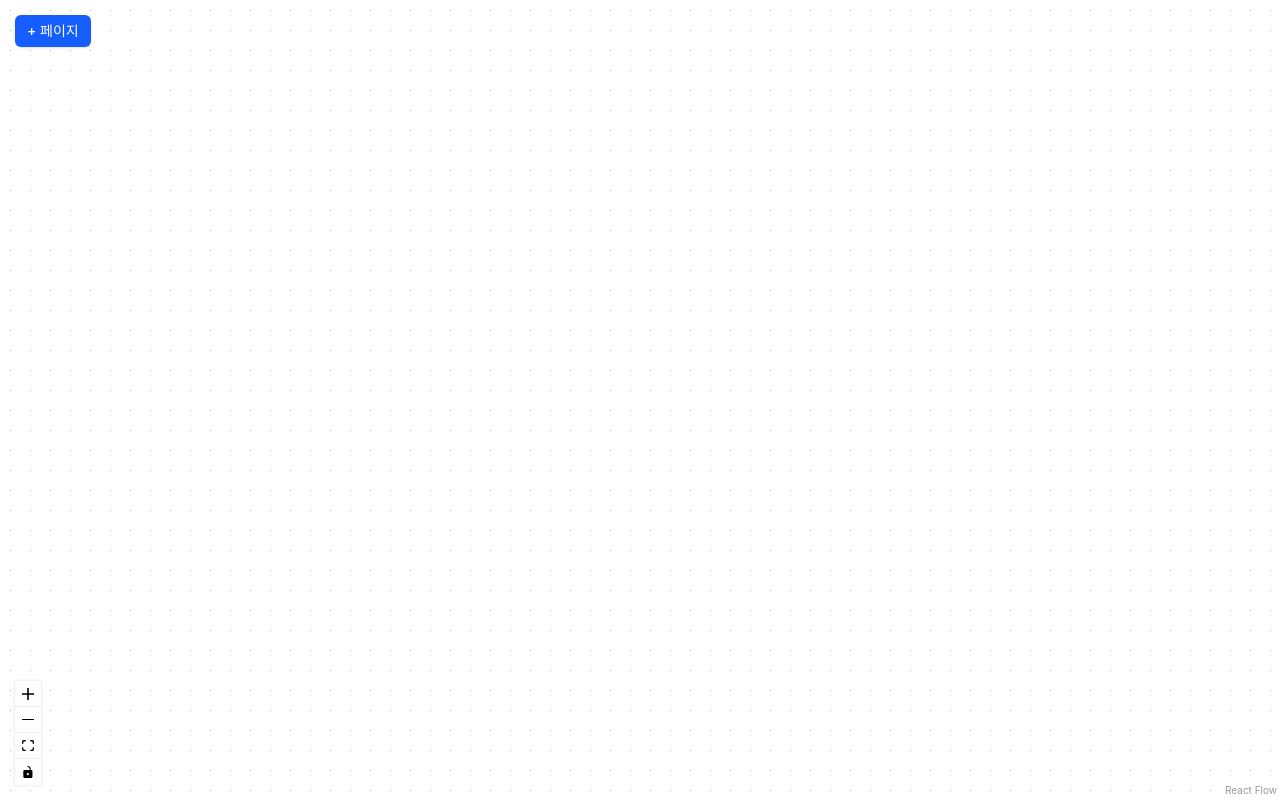
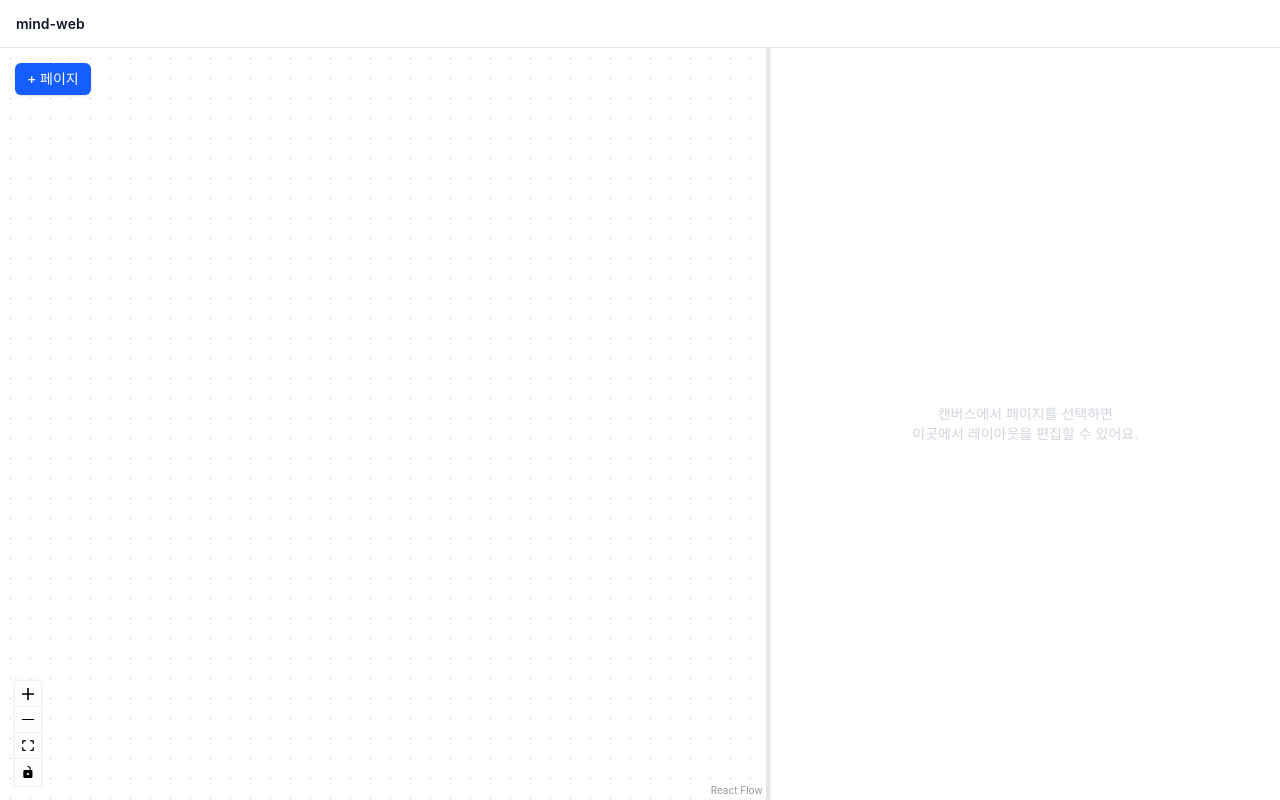
Before and after one commit to k1my3ch4n/mind-web, a React (Vite) app: page / in a window 1280 px wide. Built offline with nearby package versions, Linux system fonts and the light colour scheme.

Commit message:
feat: 마인드맵 캔버스와 레이아웃 에디터를 분할 뷰로 보여주는 워크스페이스 레이아웃 추가

```diff
--- a/src/pages/canvas/ui/CanvasPage.tsx
+++ b/src/pages/canvas/ui/CanvasPage.tsx
@@ -1,7 +1,7 @@
-import { MindMapCanvas } from '@widgets/mind-map-canvas';
+import { WorkspaceLayout } from '@widgets/workspace-layout';
 
 function CanvasPage() {
-  return <MindMapCanvas />;
+  return <WorkspaceLayout />;
 }
 
 export default CanvasPage;
--- a/src/widgets/mind-map-canvas/ui/MindMapCanvas.tsx
+++ b/src/widgets/mind-map-canvas/ui/MindMapCanvas.tsx
@@ -63,7 +63,7 @@ function MindMapCanvasInner() {
 
 function MindMapCanvas() {
   return (
-    <div className="h-screen w-screen">
+    <div className="h-full w-full">
       <ReactFlowProvider>
         <MindMapCanvasInner />
       </ReactFlowProvider>
--- /dev/null
+++ b/src/widgets/workspace-layout/index.ts
@@ -0,0 +1 @@
+export { default as WorkspaceLayout } from './ui/WorkspaceLayout';
--- /dev/null
+++ b/src/widgets/workspace-layout/ui/WorkspaceLayout.tsx
@@ -0,0 +1,60 @@
+import { useCallback, useRef, useState, type MouseEvent } from 'react';
+
+import { MindMapCanvas } from '@widgets/mind-map-canvas';
+import { LayoutEditorPanel } from '@widgets/layout-editor';
+
+const INITIAL_RATIO = 0.6;
+const MIN_RATIO = 0.3;
+const MAX_RATIO = 0.75;
+
+const clamp = (value: number, min: number, max: number) => Math.min(Math.max(value, min), max);
+
+function WorkspaceLayout() {
+  const containerRef = useRef<HTMLDivElement>(null);
+  const [ratio, setRatio] = useState(INITIAL_RATIO);
+
+  const handleDividerMouseDown = useCallback((event: MouseEvent<HTMLDivElement>) => {
+    event.preventDefault();
+    const container = containerRef.current;
+    if (!container) return;
+
+    const { left, width } = container.getBoundingClientRect();
+
+    const handleMouseMove = (moveEvent: globalThis.MouseEvent) => {
+      setRatio(clamp((moveEvent.clientX - left) / width, MIN_RATIO, MAX_RATIO));
+    };
+
+    const handleMouseUp = () => {
+      window.removeEventListener('mousemove', handleMouseMove);
+      window.removeEventListener('mouseup', handleMouseUp);
+    };
+
+    window.addEventListener('mousemove', handleMouseMove);
+    window.addEventListener('mouseup', handleMouseUp);
+  }, []);
+
+  return (
+    <div className="flex h-screen w-screen flex-col">
+      <header className="flex h-12 shrink-0 items-center border-b border-gray-200 bg-white px-4">
+        <h1 className="text-sm font-semibold text-gray-900">mind-web</h1>
+      </header>
+
+      <div ref={containerRef} className="flex min-h-0 flex-1">
+        <div style={{ width: `${ratio * 100}%` }} className="h-full min-w-0">
+          <MindMapCanvas />
+        </div>
+
+        <div
+          onMouseDown={handleDividerMouseDown}
+          className="w-1 shrink-0 cursor-col-resize bg-gray-200 transition-colors hover:bg-blue-400"
+        />
+
+        <div style={{ width: `${(1 - ratio) * 100}%` }} className="h-full min-w-0 border-l border-gray-100">
+          <LayoutEditorPanel />
+        </div>
+      </div>
+    </div>
+  );
+}
+
+export default WorkspaceLayout;
```
